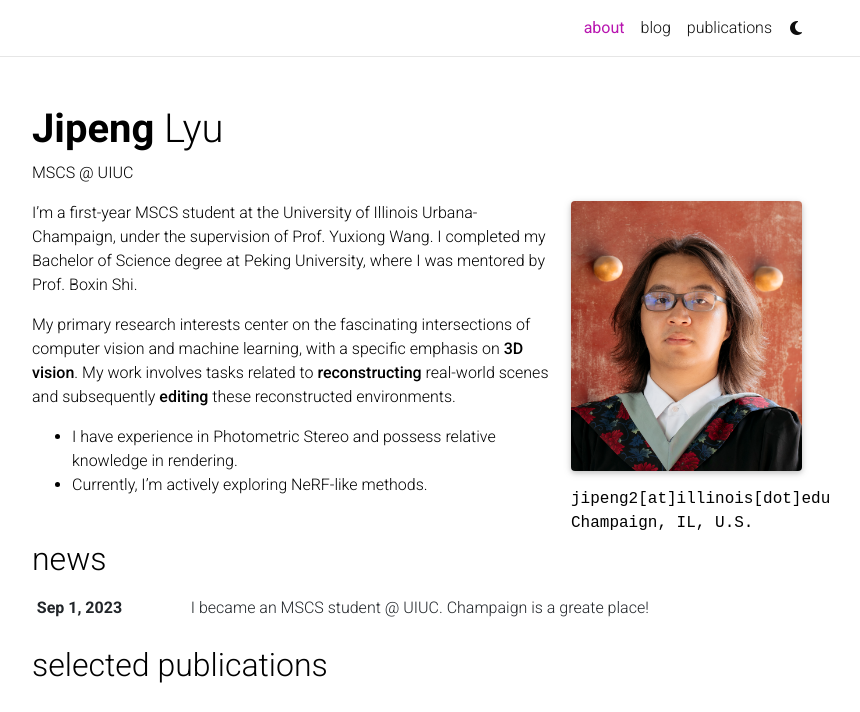
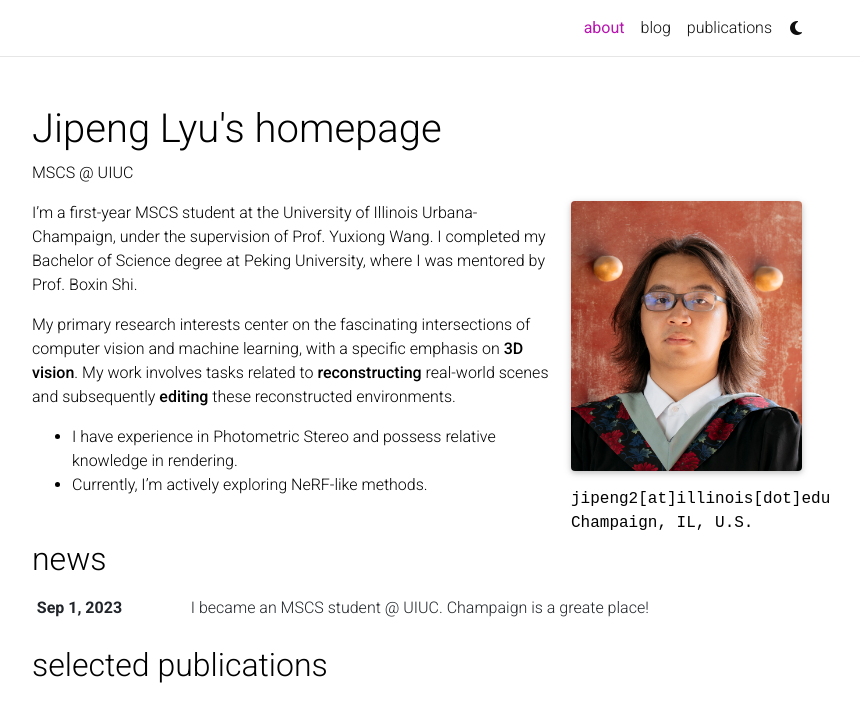
Before and after one commit to Github-Tree-0/Github-Tree-0.github.io, a Jekyll site: the page built from _pages/about.md, in a window 1280 px wide and 1001 px high, cut to the strip 0-712 px from the top of the window. Shown: the whole strip, without its empty margins (223-1083 px from the left). Built offline with Jekyll 4.4.1, drawn with Linux system fonts in a browser that asks for light colours; full-size pictures stand in for the smaller copies a plugin makes; comment, search, counter and statistics services are not loaded; a style sheet for code colours, icons or effects is not loaded.

Commit message:
Change title

```diff
--- a/_config.yml
+++ b/_config.yml
@@ -2,7 +2,7 @@
 # Site settings
 # -----------------------------------------------------------------------------
 
-title: blank # the website title (if blank, full name will be used instead)
+title: Jipeng Lyu's homepage # the website title (if blank, full name will be used instead)
 first_name: Jipeng
 middle_name:
 last_name: Lyu
```
